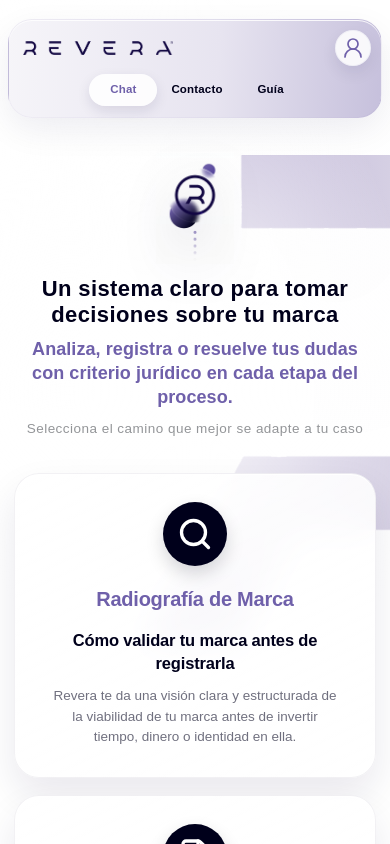
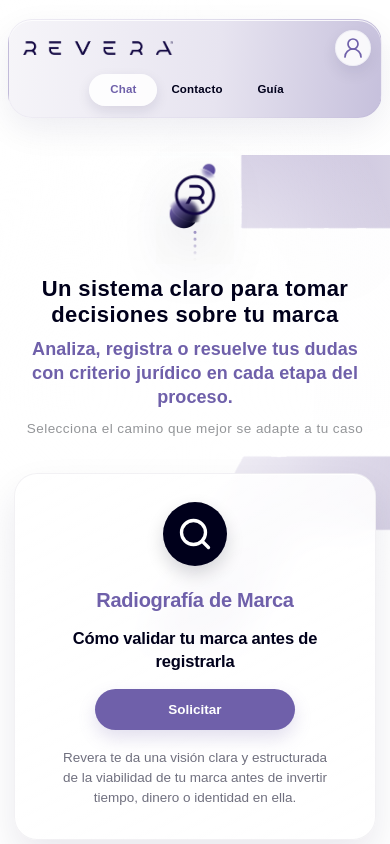
Before and after one commit to Wvillegasv/Revera, a React (Vite) app in the folder frontend/: page / in a window 390 px wide. Shown: the top 844 px of the page. Built offline with nearby package versions, Linux system fonts and the light colour scheme; no server answers.

Commit message:
Mejora confirmacion de citas y tarjetas de servicios

```diff
--- a/frontend/src/components/ServiceCard.jsx
+++ b/frontend/src/components/ServiceCard.jsx
@@ -1,15 +1,44 @@
 import "../styles/servicecard.css";
 
-function ServiceCard({ icon, title, subtitle, description }) {
+function ServiceCard({
+  icon,
+  title,
+  subtitle,
+  description,
+  onAction,
+}) {
+  const manejarSolicitud = (event) => {
+    event.stopPropagation();
+
+    if (onAction) {
+      onAction();
+    }
+  };
+
   return (
     <article className="service-card">
       <div className="service-card-icon">{icon}</div>
 
       <h3 className="service-card-title">{title}</h3>
 
-      {subtitle && <h4 className="service-card-subtitle">{subtitle}</h4>}
+      {subtitle && (
+        <h4 className="service-card-subtitle">
+          {subtitle}
+        </h4>
+      )}
 
-      <p className="service-card-description">{description}</p>
+      <button
+        type="button"
+        className="service-card-request"
+        onClick={manejarSolicitud}
+        aria-label={`Solicitar ${title}`}
+      >
+        Solicitar
+      </button>
+
+      <p className="service-card-description">
+        {description}
+      </p>
     </article>
   );
 }
--- a/frontend/src/pages/Home.jsx
+++ b/frontend/src/pages/Home.jsx
@@ -152,22 +152,15 @@
             {servicios.map((service) => (
               <div
                 key={service.id}
+                className="service-card-action-wrapper"
                 onClick={service.action}
-                style={{ cursor: service.action ? "pointer" : "default" }}
-                role="button"
-                tabIndex={0}
-                onKeyDown={(event) => {
-                  if (event.key === "Enter" || event.key === " ") {
-                    event.preventDefault();
-                    service.action();
-                  }
-                }}
               >
                 <ServiceCard
                   icon={service.icon}
                   title={service.title}
                   subtitle={service.subtitle}
                   description={service.description}
+                  onAction={service.action}
                 />
               </div>
             ))}
@@ -175,8 +168,6 @@
         </main>
 
         <Footer />
-
-
       </div>
 
       {modalActivo === MODALES.CONTACTO && (
--- a/frontend/src/styles/agendaform.css
+++ b/frontend/src/styles/agendaform.css
@@ -604,6 +604,136 @@
   }
 }
 
+
+/* =========================================================
+   CONFIRMACIÓN DE CITA
+========================================================= */
+
+.agenda-confirmacion-section {
+  width: 100%;
+}
+
+.agenda-confirmacion-shell {
+  width: 100%;
+  min-height: 520px;
+
+  display: flex;
+  align-items: center;
+  justify-content: center;
+
+  padding: 42px 28px;
+
+  border-radius: 24px;
+  background:
+    radial-gradient(circle at top, rgba(111, 96, 170, 0.13), transparent 42%),
+    linear-gradient(180deg, rgba(230, 231, 232, 0.74), rgba(255, 255, 255, 0.96));
+  border: 1px solid rgba(147, 149, 152, 0.22);
+  box-shadow: 0 16px 34px rgba(18, 7, 66, 0.12);
+
+  overflow: hidden;
+}
+
+.agenda-confirmacion-card {
+  width: min(620px, 100%);
+  padding: 44px 42px 38px;
+
+  border-radius: 24px;
+  background: #ffffff;
+  border: 1px solid rgba(111, 96, 170, 0.16);
+  box-shadow: 0 22px 48px rgba(18, 7, 66, 0.14);
+
+  text-align: center;
+
+  animation: agendaConfirmacionEntrada 0.34s ease both;
+}
+
+.agenda-confirmacion-icon {
+  width: 86px;
+  height: 86px;
+  margin: 0 auto 24px;
+
+  display: flex;
+  align-items: center;
+  justify-content: center;
+
+  border-radius: 50%;
+  background: #6f60aa;
+  color: #ffffff;
+
+  box-shadow: 0 14px 28px rgba(111, 96, 170, 0.28);
+}
+
+.agenda-confirmacion-icon svg {
+  color: #ffffff;
+  stroke: #ffffff;
+}
+
+.agenda-confirmacion-card h3 {
+  margin: 0 0 22px;
+
+  color: #00001b;
+  font-family: var(--font-primary);
+  font-size: clamp(26px, 3vw, 36px);
+  line-height: 1.15;
+  font-weight: var(--font-weight-bold);
+  letter-spacing: -0.02em;
+}
+
+.agenda-confirmacion-card p {
+  max-width: 540px;
+  margin: 0 auto 14px;
+
+  color: #00001b;
+  font-family: var(--font-primary);
+  font-size: 15px;
+  line-height: 1.7;
+  font-weight: var(--font-weight-regular);
+}
+
+.agenda-confirmacion-card--correo-error .agenda-confirmacion-icon {
+  background: #120742;
+  box-shadow: 0 14px 28px rgba(18, 7, 66, 0.24);
+}
+
+.agenda-confirmacion-divider {
+  width: 64px;
+  height: 2px;
+  margin: 28px auto 22px;
+
+  border-radius: 999px;
+  background: #6f60aa;
+  opacity: 0.75;
+}
+
+.agenda-confirmacion-card .agenda-confirmacion-despedida {
+  margin-bottom: 10px;
+
+  color: #120742;
+  font-size: 1rem;
+  font-weight: var(--font-weight-demi);
+}
+
+.agenda-confirmacion-card .agenda-confirmacion-redireccion {
+  margin-bottom: 0;
+
+  color: #939598;
+  font-size: 0.86rem;
+  line-height: 1.5;
+  font-weight: var(--font-weight-medium);
+}
+
+@keyframes agendaConfirmacionEntrada {
+  from {
+    opacity: 0;
+    transform: translateY(14px) scale(0.985);
+  }
+
+  to {
+    opacity: 1;
+    transform: translateY(0) scale(1);
+  }
+}
+
 /* =========================================================
    RESPONSIVE - TABLET
 ========================================================= */
@@ -625,6 +755,15 @@
 }
 
 @media (max-width: 900px) {
+  .agenda-confirmacion-shell {
+    min-height: 480px;
+    padding: 32px 20px;
+  }
+
+  .agenda-confirmacion-card {
+    padding: 38px 30px 34px;
+  }
+
   .agenda-form-card {
     padding: 24px;
   }
@@ -667,6 +806,33 @@
 ========================================================= */
 
 @media (max-width: 640px) {
+  .agenda-confirmacion-shell {
+    min-height: 430px;
+    padding: 24px 14px;
+    border-radius: 20px;
+  }
+
+  .agenda-confirmacion-card {
+    padding: 32px 20px 28px;
+    border-radius: 20px;
+  }
+
+  .agenda-confirmacion-icon {
+    width: 74px;
+    height: 74px;
+    margin-bottom: 20px;
+  }
+
+  .agenda-confirmacion-card h3 {
+    margin-bottom: 18px;
+    font-size: 27px;
+  }
+
+  .agenda-confirmacion-card p {
+    font-size: 14px;
+    line-height: 1.65;
+  }
+
   .agenda-form-card {
     padding: 20px 16px;
   }
--- a/frontend/src/styles/servicecard.css
+++ b/frontend/src/styles/servicecard.css
@@ -2,9 +2,15 @@
    REVERA - SERVICE CARD / LANDING CLARO
 ========================================================= */
 
+.service-card-action-wrapper {
+  width: 100%;
+  height: 100%;
+  cursor: pointer;
+}
+
 .service-card {
   width: 100%;
-  min-height: 378px;
+  min-height: 438px;
   height: 100%;
 
   background:
@@ -22,6 +28,7 @@
     inset 0 1px 0 rgba(255, 255, 255, 0.88);
 
   padding: 32px 28px 31px;
+
   text-align: center;
   cursor: pointer;
 
@@ -43,7 +50,9 @@
 .service-card:hover {
   background: rgba(255, 255, 255, 0.98);
   border-color: rgba(111, 96, 170, 0.12);
+
   transform: translateY(-6px);
+
   box-shadow:
     0 26px 48px rgba(18, 7, 66, 0.14),
     inset 0 1px 0 rgba(255, 255, 255, 0.96);
@@ -61,9 +70,11 @@
 .service-card-icon {
   width: 70px;
   height: 70px;
+
   margin: 0 auto 25px;
 
   border-radius: 50%;
+
   background: #00001b;
   color: #ffffff;
 
@@ -89,18 +100,21 @@
 
 .service-card:hover .service-card-icon {
   transform: scale(1.055);
+
   background: #6f60aa;
   color: #ffffff;
+
   box-shadow: 0 11px 24px rgba(111, 96, 170, 0.28);
 }
 
 /* =========================================================
-   TEXTOS
+   TÍTULO
 ========================================================= */
 
 .service-card-title,
 .service-card h3 {
   margin: 0;
+
   max-width: 300px;
   min-height: 58px;
 
@@ -114,6 +128,7 @@
   font-weight: var(--font-weight-demi, 600);
 
   color: #6f60aa;
+
   letter-spacing: -0.012em;
 
   -webkit-font-smoothing: antialiased;
@@ -121,9 +136,14 @@
   text-rendering: optimizeLegibility;
 }
 
+/* =========================================================
+   SUBTÍTULO
+========================================================= */
+
 .service-card-subtitle,
 .service-card h4 {
   margin: 17px 0 0;
+
   max-width: 300px;
   min-height: 82px;
 
@@ -137,12 +157,79 @@
   font-weight: var(--font-weight-bold, 700);
 
   color: #00001b;
+
   letter-spacing: -0.01em;
 }
 
+/* =========================================================
+   BOTÓN SOLICITAR
+========================================================= */
+
+.service-card-request {
+  width: min(220px, 78%);
+  height: 42px;
+
+  /*
+    Separación equilibrada entre subtítulo,
+    botón y descripción.
+  */
+  margin: 18px auto 0;
+  padding: 0 22px;
+
+  border: none;
+  border-radius: 999px;
+
+  background: #6f60aa;
+  color: #ffffff;
+
+  display: flex;
+  align-items: center;
+  justify-content: center;
+
+  font-family: var(--font-primary);
+  font-size: 14px;
+  line-height: 1;
+  font-weight: var(--font-weight-demi, 600);
+
+  cursor: pointer;
+
+  box-shadow: 0 8px 18px rgba(111, 96, 170, 0.2);
+
+  transition:
+    background 0.2s ease,
+    transform 0.2s ease,
+    box-shadow 0.2s ease;
+}
+
+.service-card-request:hover {
+  background: #120742;
+
+  transform: translateY(-1px);
+
+  box-shadow: 0 10px 22px rgba(18, 7, 66, 0.24);
+}
+
+.service-card-request:active {
+  transform: translateY(0);
+}
+
+.service-card-request:focus-visible {
+  outline: 3px solid rgba(111, 96, 170, 0.28);
+  outline-offset: 3px;
+}
+
+/* =========================================================
+   DESCRIPCIÓN
+========================================================= */
+
 .service-card-description,
 .service-card p {
-  margin: 12px 0 0;
+  /*
+    Más espacio debajo del botón para que
+    el texto no se vea pegado.
+  */
+  margin: 22px 0 0;
+
   max-width: 290px;
   min-height: 80px;
 
@@ -156,66 +243,200 @@
 }
 
 /* =========================================================
-   RESPONSIVE
+   RESPONSIVE - TABLET / LAPTOP PEQUEÑO
 ========================================================= */
 
 @media (max-width: 1080px) {
   .service-card {
-    min-height: 388px;
+    min-height: 448px;
+    padding: 30px 24px 30px;
+  }
+
+  .service-card-title,
+  .service-card h3 {
+    font-size: 23px;
+  }
+
+  .service-card-subtitle,
+  .service-card h4 {
+    font-size: 17.5px;
+  }
+
+  .service-card-request {
+    width: min(210px, 80%);
+    margin-top: 18px;
+  }
+
+  .service-card-description,
+  .service-card p {
+    margin-top: 21px;
   }
 }
 
+/* =========================================================
+   RESPONSIVE - TABLET
+========================================================= */
+
 @media (max-width: 768px) {
+  .service-card-action-wrapper {
+    width: 100%;
+
+    display: flex;
+    justify-content: center;
+  }
+
   .service-card {
     width: 100%;
     max-width: 430px;
+
     min-height: auto;
+
     padding: 31px 24px 33px;
+
     border-radius: 25px;
+  }
+
+  .service-card-icon {
+    width: 68px;
+    height: 68px;
+
+    margin-bottom: 23px;
   }
 
   .service-card-title,
   .service-card h3 {
     min-height: auto;
+
     font-size: 22px;
+    line-height: 1.2;
   }
 
   .service-card-subtitle,
   .service-card h4 {
     min-height: auto;
+
+    margin-top: 15px;
+
     font-size: 18px;
+    line-height: 1.4;
+  }
+
+  .service-card-request {
+    width: min(210px, 80%);
+    height: 42px;
+
+    margin-top: 18px;
+
+    font-size: 14px;
   }
 
   .service-card-description,
   .service-card p {
     min-height: auto;
+
+    margin-top: 20px;
+
     font-size: 14px;
+    line-height: 1.5;
   }
 }
 
+/* =========================================================
+   RESPONSIVE - MÓVIL
+========================================================= */
+
 @media (max-width: 480px) {
   .service-card {
+    width: 100%;
+
     padding: 28px 20px 30px;
+
+    border-radius: 23px;
   }
 
   .service-card-icon {
     width: 64px;
     height: 64px;
+
     margin-bottom: 22px;
   }
 
   .service-card-title,
   .service-card h3 {
+    max-width: 280px;
+
     font-size: 20px;
+    line-height: 1.22;
   }
 
   .service-card-subtitle,
   .service-card h4 {
+    max-width: 280px;
+
+    margin-top: 14px;
+
     font-size: 16.5px;
+    line-height: 1.4;
+  }
+
+  .service-card-request {
+    width: min(200px, 82%);
+    height: 41px;
+
+    margin-top: 16px;
+    padding: 0 18px;
+
+    font-size: 13.5px;
   }
 
   .service-card-description,
   .service-card p {
+    max-width: 280px;
+
+    margin-top: 18px;
+
     font-size: 13.5px;
+    line-height: 1.5;
   }
 }
+
+/* =========================================================
+   RESPONSIVE - MÓVIL PEQUEÑO
+========================================================= */
+
+@media (max-width: 360px) {
+  .service-card {
+    padding: 26px 16px 28px;
+  }
+
+  .service-card-icon {
+    width: 60px;
+    height: 60px;
+  }
+
+  .service-card-title,
+  .service-card h3 {
+    font-size: 19px;
+  }
+
+  .service-card-subtitle,
+  .service-card h4 {
+    font-size: 16px;
+  }
+
+  .service-card-request {
+    width: min(190px, 84%);
+    height: 40px;
+
+    margin-top: 15px;
+
+    font-size: 13px;
+  }
+
+  .service-card-description,
+  .service-card p {
+    margin-top: 17px;
+
+    font-size: 13px;
+  }
+}
```
Also changed, not shown: frontend/src/components/AgendaForm.jsx (+83 -16 lines).
